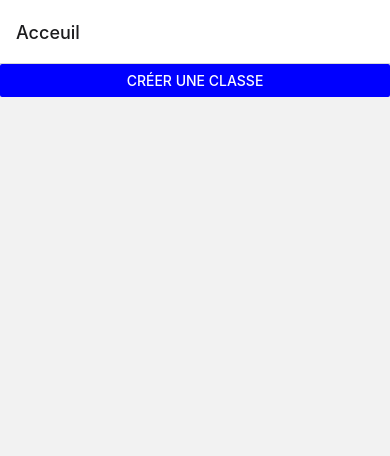
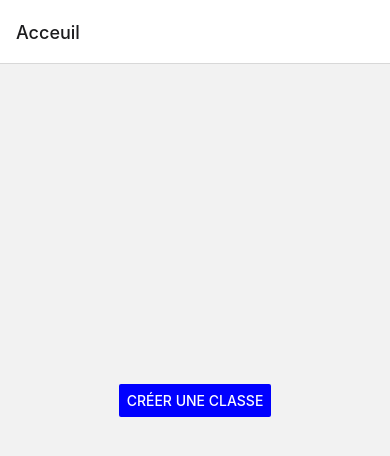
Before and after one commit to WildCodeSchool/2104-wns-remote-tsleague, a React Native app in the folder mobile/: screen /Acceuil in a window 390 px wide. Shown: the top 456 px of the page. Built offline with nearby package versions, Linux system fonts and the light colour scheme.

Commit message:
feat: Added space between input fields. Positioned button correctly on home screen

```diff
--- a/mobile/screens/home/HomeScreen.tsx
+++ b/mobile/screens/home/HomeScreen.tsx
@@ -11,8 +11,9 @@ export default function HomeScreen({
 }: any) {
   return (
     <View>
-      <View style={{ justifyContent: "center" }}>
+      <View style={styles.buttonContainer}>
       <Button
+
               color="blue"
               title="CRÉER UNE CLASSE"
                 onPress={() =>
@@ -28,16 +29,16 @@ const styles = StyleSheet.create({
   container: {
     flex: 1,
   },
-  buttonContainer: {
-    flex: 1,
-    backgroundColor: "transparent",
-    flexDirection: "row",
-    margin: 20,
-  },
   button: {
     flex: 0.1,
     alignSelf: "flex-end",
     alignItems: "center",
+  },
+  buttonContainer: {
+    paddingTop: 320,
+    color: "blue",
+    flexDirection: "row",
+    justifyContent: "center",
   },
   text: {
     fontSize: 18,
--- a/mobile/screens/myAccount/MyAccountForm.tsx
+++ b/mobile/screens/myAccount/MyAccountForm.tsx
@@ -42,20 +42,25 @@ export default function MyAccountForm({ navigation }: any) {
       >
         {({ errors, touched, values, handleChange, handleSubmit }) => (
           <View>
+            <View style={globalStyles.inputView}>
               <TextInput
                 style={globalStyles.input}
                 placeholder="Nom"
                 onChangeText={handleChange("name")}
                 value={values.name}
               />
+            </View>
             {/* <View>{errors.name}</View> */}
+            <View style={globalStyles.inputView}>
               <TextInput
                 style={globalStyles.input}
                 placeholder="Mail"
                 onChangeText={handleChange("email")}
                 value={values.email}
               />
+            </View>
             {/* <View>{errors.email}</View> */}
+            <View style={globalStyles.inputView}>
               <TextInput
                 style={globalStyles.input}
                 placeholder="Mot de passe"
@@ -63,8 +68,9 @@ export default function MyAccountForm({ navigation }: any) {
                 onChangeText={handleChange("password")}
                 value={values.password}
               />
+            </View>
             {/* <View>{errors.password}</View> */}
-
+            <View style={globalStyles.inputView}>
               <TextInput
                 style={globalStyles.input}
                 placeholder="Verification mot de passe"
@@ -73,7 +79,7 @@ export default function MyAccountForm({ navigation }: any) {
                 value={values.confirmPassword}
               />
               {/* <View>{errors.confirmPassword}</View> */}
-
+            </View>
             <Button
               color="blue"
               title="Suivant"
--- a/mobile/screens/myTeachers/MyTeachersForm.tsx
+++ b/mobile/screens/myTeachers/MyTeachersForm.tsx
@@ -30,13 +30,17 @@ export default function MyAccountForm({ navigation }: any) {
       >
         {({ errors, touched, values, handleChange, handleSubmit }) => (
           <View>
+                        <View style={globalStyles.inputView}>
+
             <TextInput
               style={globalStyles.input}
               placeholder="Nom"
               onChangeText={handleChange("name")}
               value={values.name}
             />
+            </View>
             {/* <View>{errors.name}</View> */}
+            <View style={globalStyles.inputView}>
 
             <TextInput
               style={globalStyles.input}
@@ -44,6 +48,7 @@ export default function MyAccountForm({ navigation }: any) {
               onChangeText={handleChange("email")}
               value={values.email}
             />
+            </View>
             {/* <View>{errors.email}</View> */}
 
             <Button
--- a/mobile/screens/students/StudentsForm.tsx
+++ b/mobile/screens/students/StudentsForm.tsx
@@ -27,6 +27,7 @@ export default function StudentsForm({ navigation }: any) {
       >
         {({ errors, touched, values, handleChange, handleSubmit }) => (
           <View>
+            <View style={globalStyles.inputView}>
               <TextInput
                 style={globalStyles.input}
                 placeholder="Nom"
@@ -34,7 +35,8 @@ export default function StudentsForm({ navigation }: any) {
                 value={values.name}
               />
               {/* <View>{errors.name}</View> */}
-
+            </View>
+            <View style={globalStyles.inputView}>
               <TextInput
                 style={globalStyles.input}
                 placeholder="Mail"
@@ -42,7 +44,7 @@ export default function StudentsForm({ navigation }: any) {
                 value={values.email}
               />
               {/* <View>{errors.email}</View> */}
-
+            </View>
             <Button
               color="gray"
               title="AJOUTER UN ÉLÈVE"
--- a/mobile/styles/global.tsx
+++ b/mobile/styles/global.tsx
@@ -22,4 +22,7 @@ export const globalStyles = StyleSheet.create({
       fontSize: 18,
       borderRadius: 6,
     },
+    inputView: {
+      paddingBottom: 25,
+    }
   });
```
Lines whose indentation alone changed are shown as unchanged.
